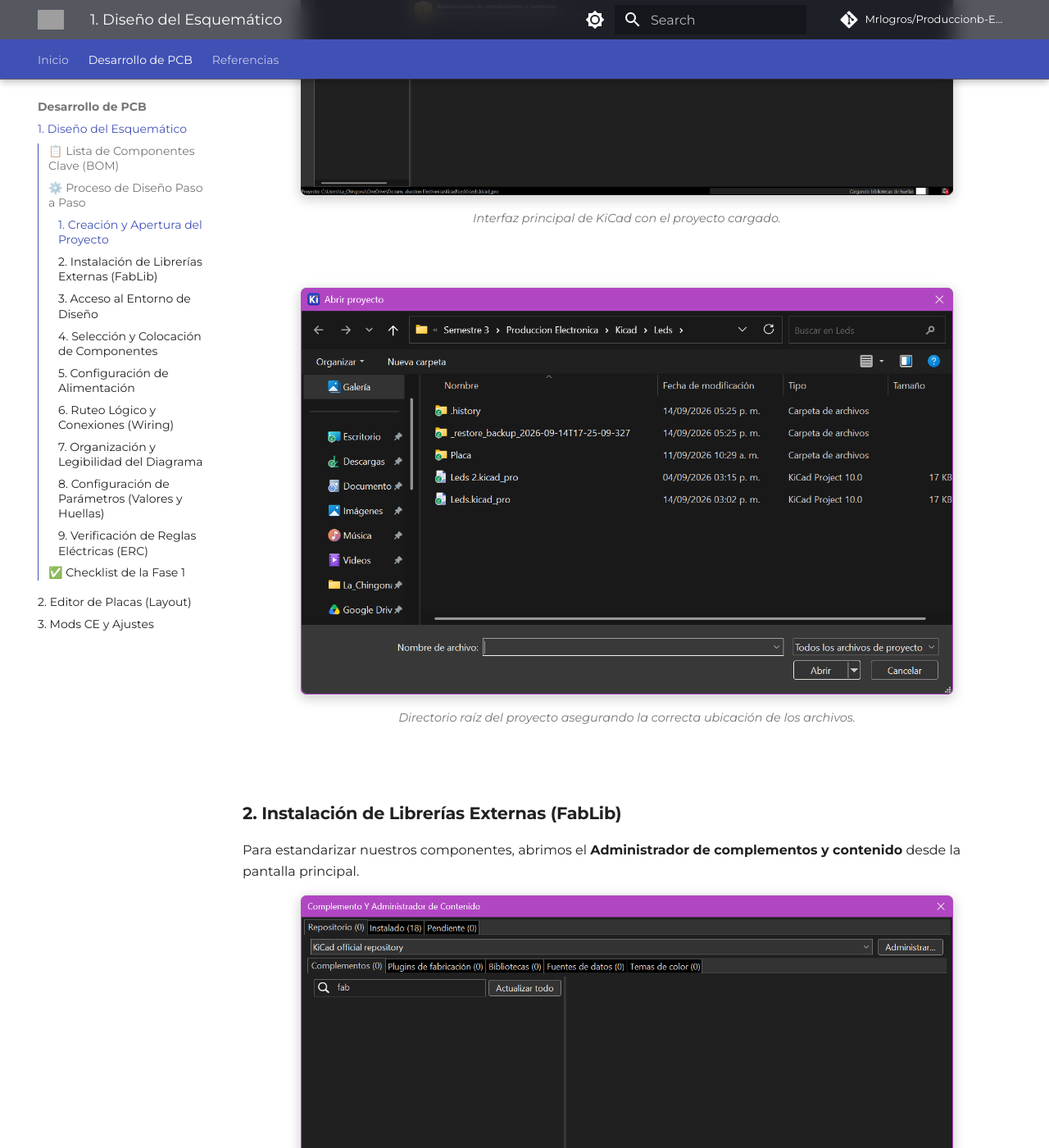
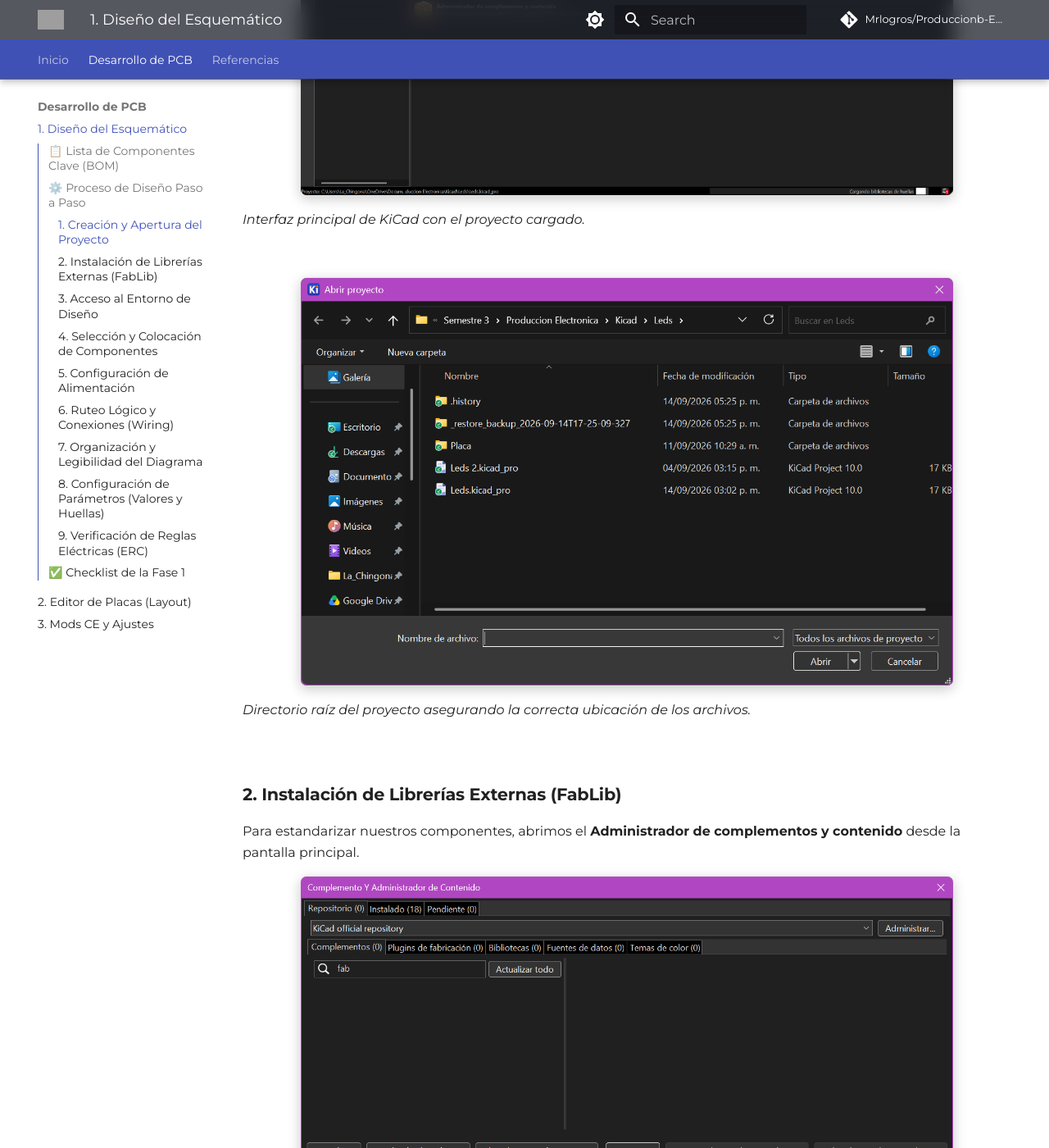
Before and after one commit to Mrlogros/Produccionb-Electronica, an MkDocs documentation site: the page built from docs/esquematico.md, in a window 1280 px wide and 1400 px high, scrolled down 1604 px. Shown: the whole window at 82% size. Built offline with MkDocs 1.6.1 and Material for MkDocs 9.7.7, drawn with Linux system fonts in a browser that asks for light colours; comment, search, counter and statistics services are not loaded; grey boxes are pictures that could not be loaded.

Commit message:
Update custom.css

```diff
--- a/docs/stylesheets/custom.css
+++ b/docs/stylesheets/custom.css
@@ -168,12 +168,12 @@
     border: 1px solid rgba(128, 128, 128, 0.2) !important;
 }
 
-/* Centrar también las leyendas (texto en cursiva debajo de la imagen) */
-.md-typeset p > em {
+/* Centrar también las leyendas (SOLO si están en un párrafo con imagen) */
+.md-typeset p:has(img) > em {
     display: block !important;
     text-align: center !important;
     color: var(--md-default-fg-color--light) !important;
     margin-top: 10px !important;
-    margin-bottom: 30px !important; /* Más espacio antes del siguiente paso */
+    margin-bottom: 30px !important;
     font-size: 0.9em !important;
 }
```
